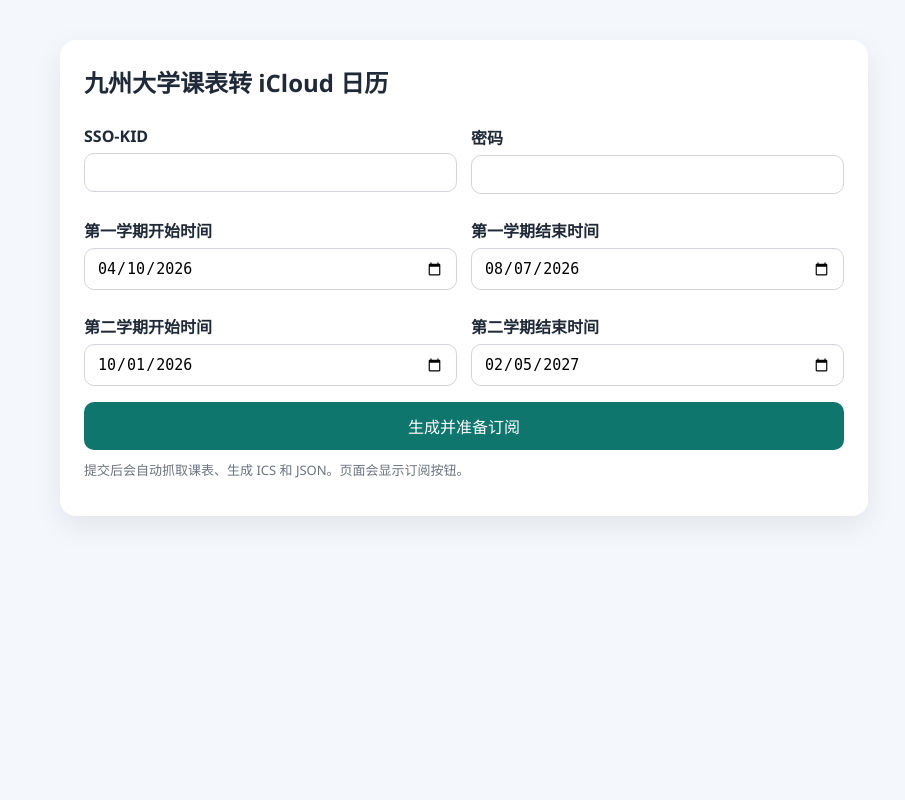
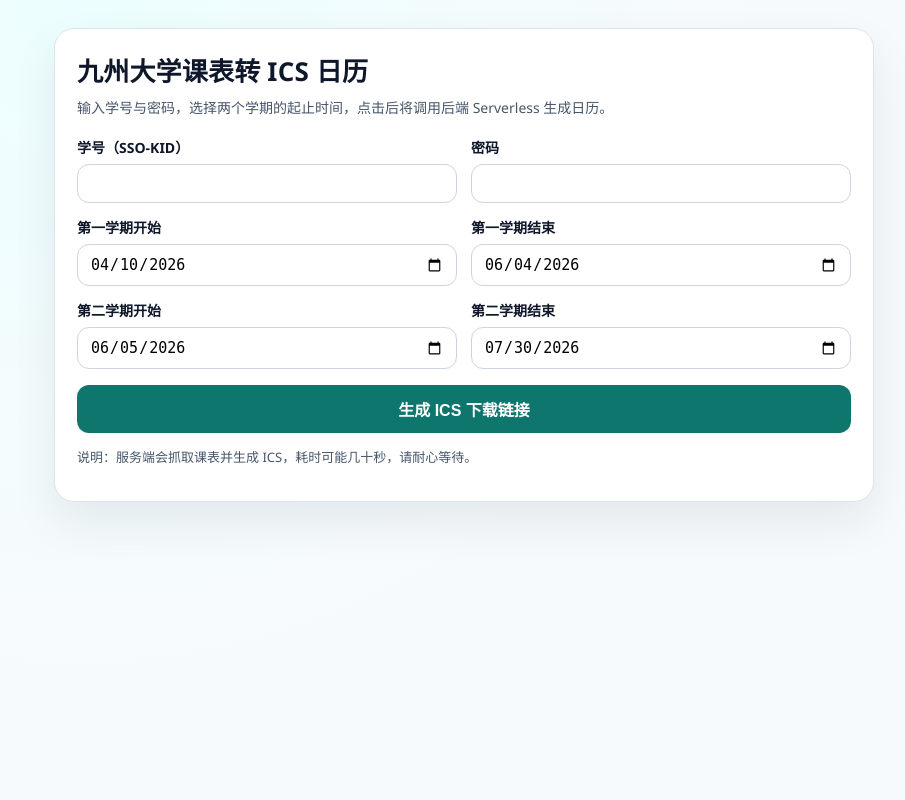
Before and after one commit to JohnLee456/KyushuCal, a Flask app: page / in a window 1280 px wide. Shown: the whole page, without its empty margins (176-1081 px from the left). Run offline with Flask 3, Linux system fonts and the light colour scheme.

Commit message:
完成了第一版的课表

```diff
--- /dev/null
+++ b/api/index.py
@@ -0,0 +1 @@
+from app import app
--- a/app.py
+++ b/app.py
@@ -1,10 +1,11 @@
 from __future__ import annotations
 
+import os
 import uuid
-from datetime import datetime
+from datetime import datetime, timedelta
 from pathlib import Path
 
-from flask import Flask, abort, redirect, render_template, request, send_file, url_for
+from flask import Flask, jsonify, redirect, render_template, request, send_file, url_for
 
 from convert_table_to_ics import (
     build_calendar_events,
@@ -17,102 +18,178 @@
 
 app = Flask(__name__)
 
-JOBS_DIR = Path("output/jobs")
+JOBS_DIR = Path("/tmp/output/jobs") if os.getenv("VERCEL") else Path("output/jobs")
 JOBS_DIR.mkdir(parents=True, exist_ok=True)
 
 
-def parse_form_dates(form) -> tuple[datetime, datetime, datetime, datetime]:
-    first_start = parse_date(form["first_semester_start"])
-    first_end = parse_date(form["first_semester_end"])
-    second_start = parse_date(form["second_semester_start"])
-    second_end = parse_date(form["second_semester_end"])
+def parse_form_dates(
+    first_semester_start: str,
+    first_semester_end: str,
+    second_semester_start: str,
+    second_semester_end: str,
+) -> tuple[datetime, datetime, datetime, datetime]:
+    first_start = parse_date(first_semester_start)
+    first_end = parse_date(first_semester_end)
+    second_start = parse_date(second_semester_start)
+    second_end = parse_date(second_semester_end)
+
     if first_end < first_start:
         raise ValueError("第一学期结束时间不能早于开始时间。")
     if second_end < second_start:
         raise ValueError("第二学期结束时间不能早于开始时间。")
+
     return first_start, first_end, second_start, second_end
+
+
+def generate_job(
+    user_id: str,
+    password: str,
+    first_semester_start: str,
+    first_semester_end: str,
+    second_semester_start: str,
+    second_semester_end: str,
+) -> tuple[str, int]:
+    first_start, first_end, second_start, second_end = parse_form_dates(
+        first_semester_start,
+        first_semester_end,
+        second_semester_start,
+        second_semester_end,
+    )
+
+    job_id = uuid.uuid4().hex[:12]
+    job_dir = JOBS_DIR / job_id
+    job_dir.mkdir(parents=True, exist_ok=True)
+
+    login_and_fetch_timetable(user_id, password, job_dir)
+
+    table03 = job_dir / "tables" / "table_03.csv"
+    if not table03.exists():
+        raise RuntimeError("未找到 table_03.csv，请检查抓取结果。")
+
+    courses = read_table03(table03)
+    write_json_sample(courses, job_dir / "calendar_events.json")
+    events, event_count = build_calendar_events(
+        courses,
+        first_start=first_start,
+        first_end=first_end,
+        second_start=second_start,
+        second_end=second_end,
+    )
+    (job_dir / "kyushu_timetable.ics").write_text(build_ics_text(events), encoding="utf-8")
+    return job_id, event_count
 
 
 @app.get("/")
 def index():
     today = datetime.now().date()
-    return render_template(
-        "index.html",
-        defaults={
-            "first_semester_start": f"{today.year}-04-10",
-            "first_semester_end": f"{today.year}-08-07",
-            "second_semester_start": f"{today.year}-10-01",
-            "second_semester_end": f"{today.year + 1}-02-05",
-        },
-    )
+    first_start = datetime(today.year, 4, 10).date()
+    first_end = first_start + timedelta(weeks=8) - timedelta(days=1)
+    second_start = first_end + timedelta(days=1)
+    second_end = second_start + timedelta(weeks=8) - timedelta(days=1)
+
+    defaults = {
+        "first_semester_start": first_start.isoformat(),
+        "first_semester_end": first_end.isoformat(),
+        "second_semester_start": second_start.isoformat(),
+        "second_semester_end": second_end.isoformat(),
+    }
+    return render_template("index.html", defaults=defaults, error="")
 
 
 @app.post("/generate")
 def generate():
     user_id = (request.form.get("user_id") or "").strip()
     password = request.form.get("password") or ""
+    first_semester_start = request.form.get("first_semester_start") or ""
+    first_semester_end = request.form.get("first_semester_end") or ""
+    second_semester_start = request.form.get("second_semester_start") or ""
+    second_semester_end = request.form.get("second_semester_end") or ""
+
     defaults = {
         "user_id": user_id,
-        "first_semester_start": request.form.get("first_semester_start", ""),
-        "first_semester_end": request.form.get("first_semester_end", ""),
-        "second_semester_start": request.form.get("second_semester_start", ""),
-        "second_semester_end": request.form.get("second_semester_end", ""),
+        "first_semester_start": first_semester_start,
+        "first_semester_end": first_semester_end,
+        "second_semester_start": second_semester_start,
+        "second_semester_end": second_semester_end,
     }
+
     if not user_id or not password:
         return render_template("index.html", error="请先输入 SSO-KID 和密码。", defaults=defaults), 400
 
     try:
-        first_start, first_end, second_start, second_end = parse_form_dates(request.form)
+        job_id, event_count = generate_job(
+            user_id=user_id,
+            password=password,
+            first_semester_start=first_semester_start,
+            first_semester_end=first_semester_end,
+            second_semester_start=second_semester_start,
+            second_semester_end=second_semester_end,
+        )
+    except ValueError as exc:
+        return render_template("index.html", error=str(exc), defaults=defaults), 400
     except Exception as exc:
-        return render_template("index.html", error=str(exc), defaults=defaults), 400
+        return render_template("index.html", error=f"处理失败: {exc}", defaults=defaults), 500
 
-    job_id = uuid.uuid4().hex[:12]
-    job_dir = JOBS_DIR / job_id
-    job_dir.mkdir(parents=True, exist_ok=True)
+    return redirect(url_for("result", job_id=job_id, event_count=event_count))
+
+
+@app.post("/api/generate")
+def api_generate():
+    user_id = (request.form.get("user_id") or "").strip()
+    password = request.form.get("password") or ""
+    first_semester_start = request.form.get("first_semester_start") or ""
+    first_semester_end = request.form.get("first_semester_end") or ""
+    second_semester_start = request.form.get("second_semester_start") or ""
+    second_semester_end = request.form.get("second_semester_end") or ""
+
+    if not user_id or not password:
+        return jsonify({"ok": False, "message": "请先输入学号和密码。"}), 400
 
     try:
-        # 1) scrape timetable html/tables
-        login_and_fetch_timetable(user_id=user_id, password=password, output_dir=job_dir)
+        job_id, event_count = generate_job(
+            user_id=user_id,
+            password=password,
+            first_semester_start=first_semester_start,
+            first_semester_end=first_semester_end,
+            second_semester_start=second_semester_start,
+            second_semester_end=second_semester_end,
+        )
+    except ValueError as exc:
+        return jsonify({"ok": False, "message": str(exc)}), 400
+    except Exception as exc:
+        return jsonify({"ok": False, "message": f"处理失败: {exc}"}), 500
 
-        # 2) convert table_03.csv -> JSON + ICS
-        table03 = job_dir / "tables" / "table_03.csv"
-        if not table03.exists():
-            raise RuntimeError("未找到 table_03.csv，请检查抓取结果。")
-
-        courses = read_table03(table03)
-        write_json_sample(courses, job_dir / "calendar_events.json")
-        events, event_count = build_calendar_events(
-            courses,
-            first_start=first_start,
-            first_end=first_end,
-            second_start=second_start,
-            second_end=second_end,
-        )
-        (job_dir / "kyushu_timetable.ics").write_text(build_ics_text(events), encoding="utf-8")
-
-    except Exception as exc:
-        return render_template("index.html", error=f"处理失败：{exc}", defaults=defaults), 500
-
-    return redirect(url_for("result", job_id=job_id, event_count=event_count))
+    ics_http_url = url_for("download_ics", job_id=job_id, _external=True)
+    return jsonify(
+        {
+            "ok": True,
+            "job_id": job_id,
+            "event_count": event_count,
+            "result_url": url_for("result", job_id=job_id, event_count=event_count, _external=True),
+            "ics_download_url": ics_http_url,
+            "ics_webcal_url": ics_http_url.replace("https://", "webcal://").replace("http://", "webcal://"),
+            "json_url": url_for("download_json", job_id=job_id, _external=True),
+        }
+    )
 
 
 @app.get("/result/<job_id>")
 def result(job_id: str):
     job_dir = JOBS_DIR / job_id
     ics_path = job_dir / "kyushu_timetable.ics"
-    json_path = job_dir / "calendar_events.json"
     if not ics_path.exists():
-        abort(404)
+        return "Not Found", 404
 
     ics_http_url = url_for("download_ics", job_id=job_id, _external=True)
     ics_webcal_url = ics_http_url.replace("https://", "webcal://").replace("http://", "webcal://")
+
     return render_template(
         "result.html",
         job_id=job_id,
         event_count=request.args.get("event_count", "0"),
         ics_http_url=ics_http_url,
         ics_webcal_url=ics_webcal_url,
-        json_url=url_for("download_json", job_id=job_id),
+        json_url=url_for("download_json", job_id=job_id, _external=True),
     )
 
 
@@ -120,7 +197,8 @@
 def download_ics(job_id: str):
     path = JOBS_DIR / job_id / "kyushu_timetable.ics"
     if not path.exists():
-        abort(404)
+        return "Not Found", 404
+
     return send_file(path, mimetype="text/calendar", as_attachment=False, download_name="kyushu_timetable.ics")
 
 
@@ -128,7 +206,8 @@
 def download_json(job_id: str):
     path = JOBS_DIR / job_id / "calendar_events.json"
     if not path.exists():
-        abort(404)
+        return "Not Found", 404
+
     return send_file(path, mimetype="application/json", as_attachment=True, download_name="calendar_events.json")
 
 
--- a/templates/index.html
+++ b/templates/index.html
@@ -3,56 +3,256 @@
 <head>
   <meta charset="utf-8">
   <meta name="viewport" content="width=device-width, initial-scale=1">
-  <title>九大课表转 iCloud 日历</title>
+  <title>九大课表转 ICS 日历</title>
   <style>
-    body { font-family: "Segoe UI", "PingFang SC", "Hiragino Sans GB", sans-serif; margin: 0; background: #f4f7fb; color: #1f2937; }
-    .wrap { max-width: 760px; margin: 40px auto; padding: 24px; background: #fff; border-radius: 16px; box-shadow: 0 10px 30px rgba(0,0,0,0.08); }
-    h1 { margin-top: 0; font-size: 24px; }
-    .grid { display: grid; grid-template-columns: 1fr 1fr; gap: 14px; }
-    .full { grid-column: 1 / -1; }
-    label { display: block; font-weight: 600; margin: 10px 0 6px; }
-    input { width: 100%; box-sizing: border-box; padding: 10px 12px; border: 1px solid #d1d5db; border-radius: 10px; font-size: 15px; }
-    button { margin-top: 16px; width: 100%; padding: 12px; border: 0; border-radius: 10px; background: #0f766e; color: #fff; font-size: 16px; cursor: pointer; }
-    .err { margin: 10px 0; color: #b91c1c; background: #fee2e2; padding: 10px; border-radius: 10px; }
-    .hint { font-size: 13px; color: #6b7280; margin-top: 10px; }
+    :root {
+      --bg-1: #f7fafc;
+      --bg-2: #ecfeff;
+      --card: #ffffff;
+      --text: #0f172a;
+      --muted: #475569;
+      --line: #dbe4ee;
+      --primary: #0f766e;
+      --primary-hover: #0d5d57;
+      --danger-bg: #fee2e2;
+      --danger-text: #b91c1c;
+      --ok-bg: #ecfeff;
+      --ok-text: #0f766e;
+    }
+
+    * { box-sizing: border-box; }
+
+    body {
+      margin: 0;
+      font-family: "Segoe UI", "PingFang SC", "Hiragino Sans GB", sans-serif;
+      color: var(--text);
+      background: radial-gradient(circle at 20% 0%, var(--bg-2), var(--bg-1) 52%);
+      min-height: 100vh;
+      display: flex;
+      justify-content: center;
+      align-items: flex-start;
+      padding: 28px 14px;
+    }
+
+    .wrap {
+      width: 100%;
+      max-width: 820px;
+      background: var(--card);
+      border: 1px solid var(--line);
+      border-radius: 20px;
+      box-shadow: 0 20px 45px rgba(15, 23, 42, 0.08);
+      padding: 22px;
+    }
+
+    h1 {
+      margin: 0;
+      font-size: 26px;
+      letter-spacing: 0.2px;
+    }
+
+    .sub {
+      margin: 8px 0 20px;
+      color: var(--muted);
+      font-size: 14px;
+    }
+
+    .grid {
+      display: grid;
+      grid-template-columns: 1fr 1fr;
+      gap: 14px;
+    }
+
+    @media (max-width: 720px) {
+      .grid { grid-template-columns: 1fr; }
+    }
+
+    label {
+      display: block;
+      margin: 0 0 7px;
+      font-weight: 600;
+      font-size: 14px;
+    }
+
+    input {
+      width: 100%;
+      border: 1px solid #cbd5e1;
+      border-radius: 12px;
+      padding: 10px 12px;
+      font-size: 15px;
+      outline: none;
+      transition: border-color .15s ease;
+    }
+
+    input:focus {
+      border-color: #14b8a6;
+    }
+
+    .actions {
+      margin-top: 16px;
+    }
+
+    button {
+      width: 100%;
+      border: 0;
+      border-radius: 12px;
+      padding: 12px;
+      font-size: 16px;
+      font-weight: 700;
+      color: #fff;
+      background: var(--primary);
+      cursor: pointer;
+      transition: background-color .15s ease;
+    }
+
+    button:hover { background: var(--primary-hover); }
+    button[disabled] { opacity: 0.65; cursor: not-allowed; }
+
+    .panel {
+      margin-top: 16px;
+      border-radius: 12px;
+      padding: 12px;
+      display: none;
+      line-height: 1.55;
+      font-size: 14px;
+      word-break: break-all;
+    }
+
+    .panel.error {
+      display: block;
+      background: var(--danger-bg);
+      color: var(--danger-text);
+    }
+
+    .panel.ok {
+      display: block;
+      background: var(--ok-bg);
+      color: var(--ok-text);
+      border: 1px solid #99f6e4;
+    }
+
+    .link {
+      display: inline-block;
+      margin-top: 8px;
+      color: #0f766e;
+      font-weight: 700;
+    }
+
+    .hint {
+      margin-top: 14px;
+      color: var(--muted);
+      font-size: 13px;
+    }
   </style>
 </head>
 <body>
-  <div class="wrap">
-    <h1>九州大学课表转 iCloud 日历</h1>
-    {% if error %}<div class="err">{{ error }}</div>{% endif %}
-    <form method="post" action="/generate">
+  <main class="wrap">
+    <h1>九州大学课表转 ICS 日历</h1>
+    <p class="sub">输入学号与密码，选择两个学期的起止时间，点击后将调用后端 Serverless 生成日历。</p>
+
+    <form id="generate-form">
       <div class="grid">
         <div>
-          <label>SSO-KID</label>
-          <input name="user_id" required value="{{ defaults.get('user_id', '') if defaults else '' }}">
+          <label for="user_id">学号（SSO-KID）</label>
+          <input id="user_id" name="user_id" required value="{{ defaults.get('user_id', '') if defaults else '' }}">
         </div>
         <div>
-          <label>密码</label>
-          <input type="password" name="password" required value="">
+          <label for="password">密码</label>
+          <input id="password" name="password" type="password" required>
         </div>
 
         <div>
-          <label>第一学期开始时间</label>
-          <input type="date" name="first_semester_start" required value="{{ defaults.get('first_semester_start', '') if defaults else '' }}">
+          <label for="first_semester_start">第一学期开始</label>
+          <input id="first_semester_start" name="first_semester_start" type="date" required value="{{ defaults.get('first_semester_start', '') if defaults else '' }}">
         </div>
         <div>
-          <label>第一学期结束时间</label>
-          <input type="date" name="first_semester_end" required value="{{ defaults.get('first_semester_end', '') if defaults else '' }}">
+          <label for="first_semester_end">第一学期结束</label>
+          <input id="first_semester_end" name="first_semester_end" type="date" required value="{{ defaults.get('first_semester_end', '') if defaults else '' }}">
         </div>
 
         <div>
-          <label>第二学期开始时间</label>
-          <input type="date" name="second_semester_start" required value="{{ defaults.get('second_semester_start', '') if defaults else '' }}">
+          <label for="second_semester_start">第二学期开始</label>
+          <input id="second_semester_start" name="second_semester_start" type="date" required value="{{ defaults.get('second_semester_start', '') if defaults else '' }}">
         </div>
         <div>
-          <label>第二学期结束时间</label>
-          <input type="date" name="second_semester_end" required value="{{ defaults.get('second_semester_end', '') if defaults else '' }}">
+          <label for="second_semester_end">第二学期结束</label>
+          <input id="second_semester_end" name="second_semester_end" type="date" required value="{{ defaults.get('second_semester_end', '') if defaults else '' }}">
         </div>
       </div>
-      <button type="submit">生成并准备订阅</button>
+
+      <div class="actions">
+        <button id="submit-btn" type="submit">生成 ICS 下载链接</button>
+      </div>
     </form>
-    <p class="hint">提交后会自动抓取课表、生成 ICS 和 JSON。页面会显示订阅按钮。</p>
-  </div>
+
+    <div id="error-panel" class="panel"></div>
+    <div id="ok-panel" class="panel"></div>
+
+    <p class="hint">说明：服务端会抓取课表并生成 ICS，耗时可能几十秒，请耐心等待。</p>
+  </main>
+
+  <script>
+    const form = document.getElementById("generate-form");
+    const submitBtn = document.getElementById("submit-btn");
+    const errorPanel = document.getElementById("error-panel");
+    const okPanel = document.getElementById("ok-panel");
+
+    function setLoading(loading) {
+      submitBtn.disabled = loading;
+      submitBtn.textContent = loading ? "正在生成，请稍候..." : "生成 ICS 下载链接";
+    }
+
+    function showError(message) {
+      okPanel.className = "panel";
+      okPanel.style.display = "none";
+      errorPanel.textContent = message;
+      errorPanel.className = "panel error";
+    }
+
+    function showSuccess(data) {
+      errorPanel.className = "panel";
+      errorPanel.style.display = "none";
+
+      okPanel.innerHTML = `
+        <div>生成成功，任务 ID：${data.job_id}，事件数：${data.event_count}</div>
+        <a class="link" href="${data.ics_download_url}" target="_blank" rel="noopener">点击下载 ICS</a>
+        <br>
+        <a class="link" href="${data.ics_webcal_url}" target="_blank" rel="noopener">订阅链接（webcal）</a>
+      `;
+      okPanel.className = "panel ok";
+
+      if (data.result_url) {
+        window.location.href = data.result_url;
+      }
+    }
+
+    form.addEventListener("submit", async (event) => {
+      event.preventDefault();
+      setLoading(true);
+      errorPanel.className = "panel";
+      okPanel.className = "panel";
+      errorPanel.style.display = "none";
+      okPanel.style.display = "none";
+
+      try {
+        const formData = new FormData(form);
+        const response = await fetch("/api/generate", {
+          method: "POST",
+          body: formData,
+        });
+
+        const data = await response.json().catch(() => ({ ok: false, message: "服务返回格式错误" }));
+        if (!response.ok || !data.ok) {
+          showError(data.message || "生成失败，请稍后重试");
+          return;
+        }
+
+        showSuccess(data);
+      } catch (error) {
+        showError("网络异常，请稍后重试");
+      } finally {
+        setLoading(false);
+      }
+    });
+  </script>
 </body>
 </html>
```
Also changed, not shown: requirements.txt (line endings or trailing spaces), vercel.json (added), 1 other file.
